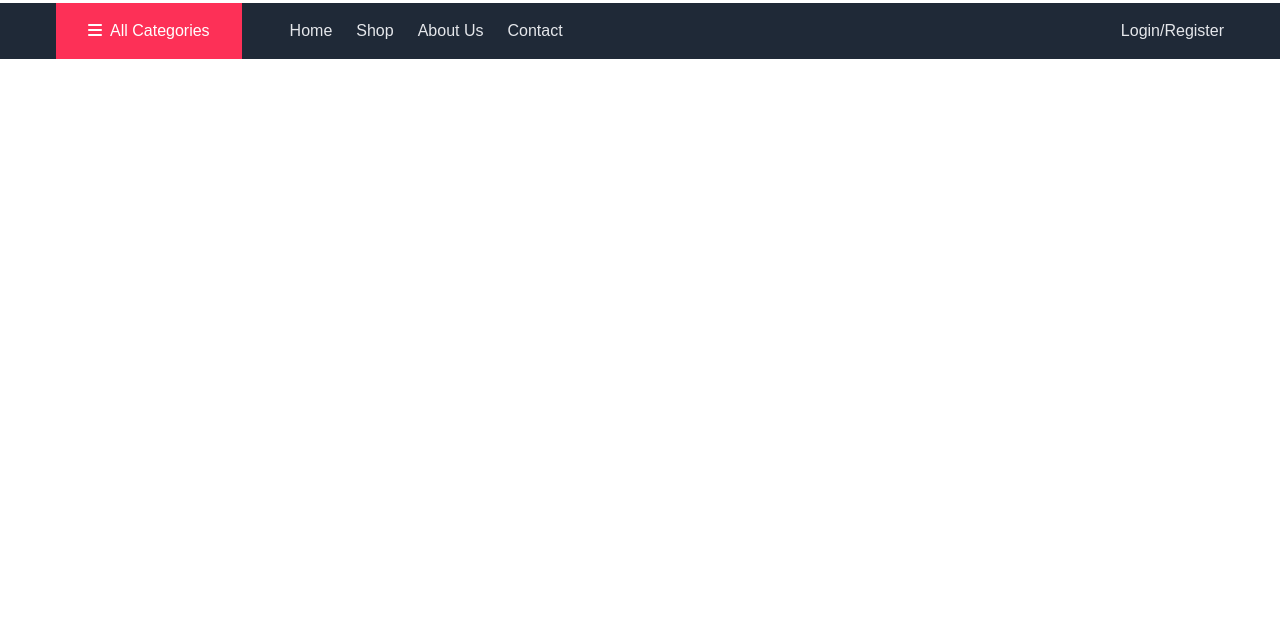
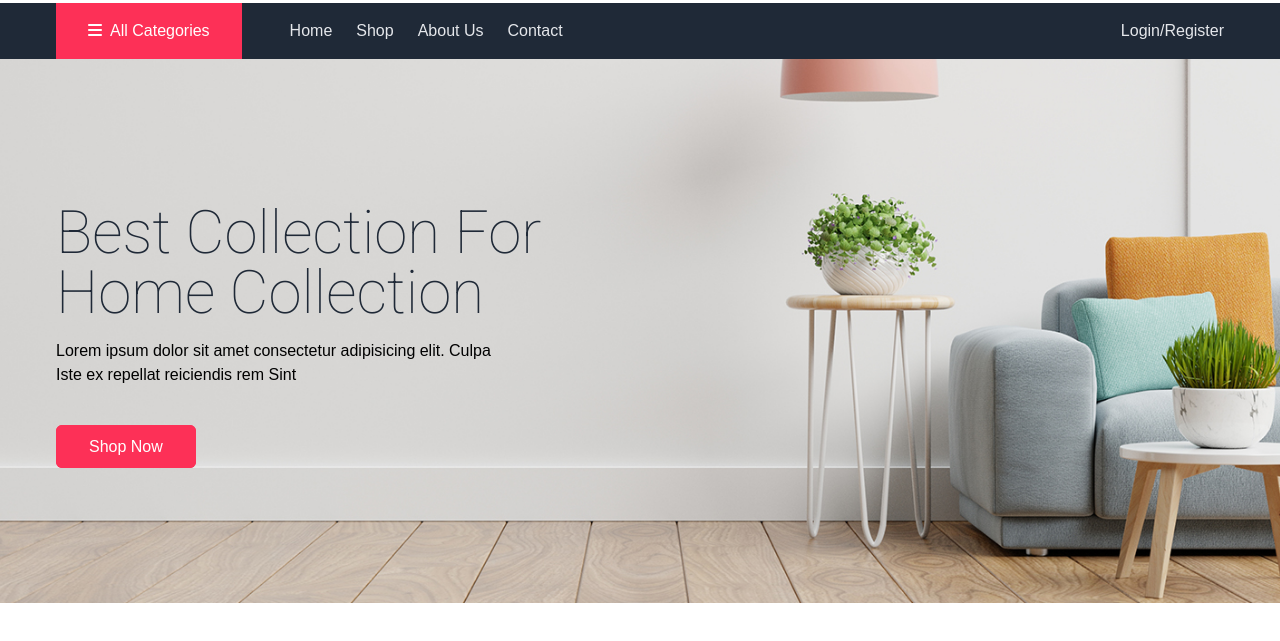
Before and after one commit to donkennie/ecommerce-tailwind, a website built with Vite: page index.html in a window 1280 px wide. Shown: the part 91-732 px from the top of the page. Built offline with nearby package versions, Linux system fonts and the light colour scheme.

Commit message:
add the banner and the background image

```diff
--- a/index.html
+++ b/index.html
@@ -106,5 +106,21 @@
         </div>
     </nav>
     <!--navbar end-->
+
+    <!--banner-->
+    <div class="bg-cover bg-no-repeat bg-center py-36" style="background-image: url('/dist/images/banner-bg.jpg');">
+        <div class="container">
+            <h1 class="text-6xl text-gray-800 font-medium mb-4 capitalize">
+                best collection for <br> home collection
+            </h1>
+            <p>
+                Lorem ipsum dolor sit amet consectetur adipisicing elit. Culpa <br>
+                Iste ex repellat reiciendis rem Sint
+            </p>
+            <div class="mt-12">
+                  <a href="#" class="bg-primary border border-primary text-white px-8 py-3 font-medium rounded-md hover:bg-transparent hover:text-primary transition">Shop Now</a>
+            </div>
+        </div>
+    </div>
 </body>
 </html>
```
